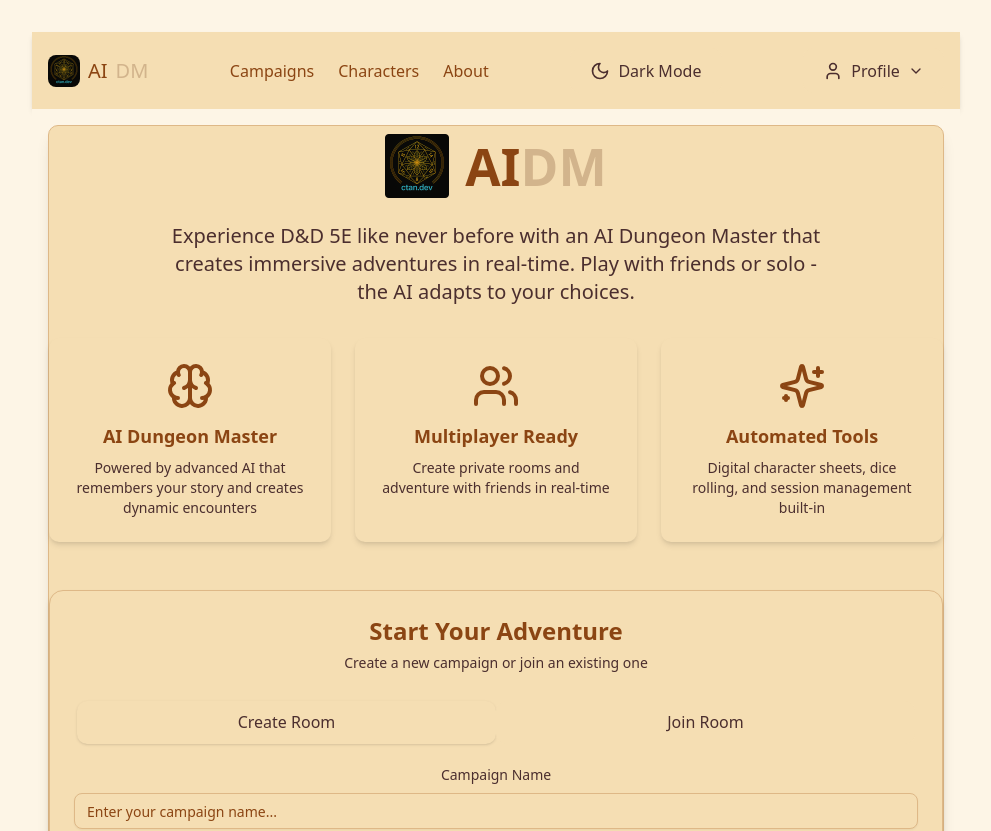
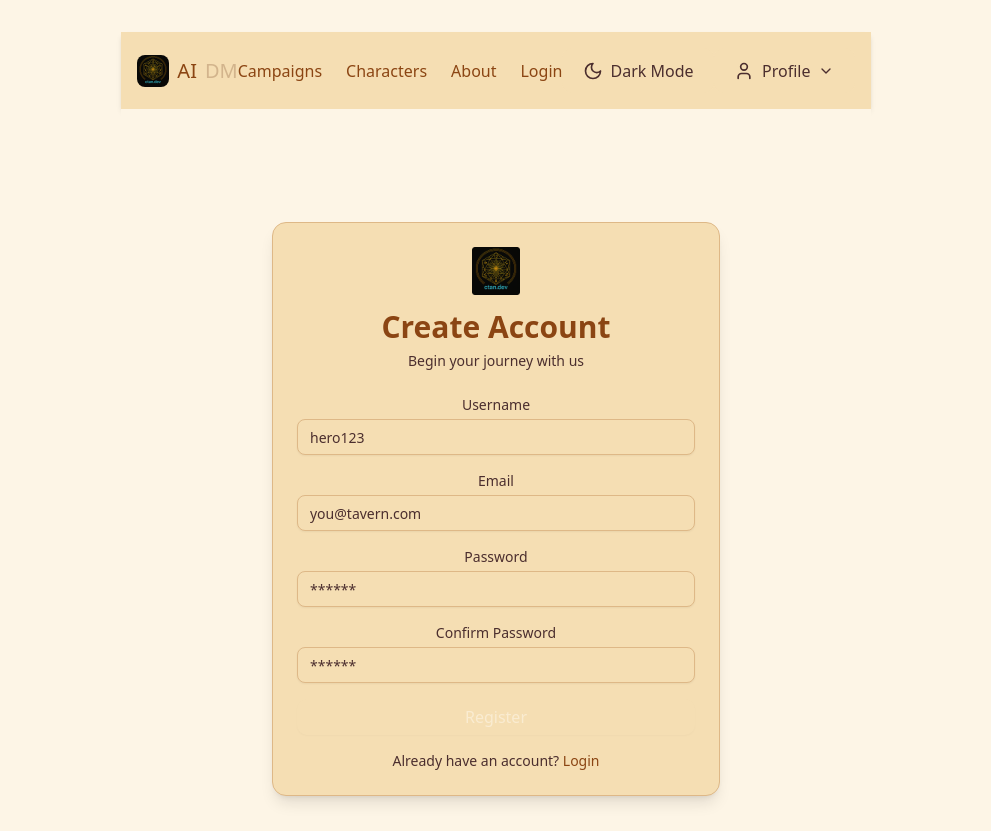
Before and after one commit to Cstannahill/ai-dnd, a React (Vite) app in the folder dnd-frontend/: page /register in a window 1280 px wide. Before the commit this address led to /. Shown: the top 831 px of the page, without its empty margins (144-1135 px from the left). Built offline with nearby package versions, Linux system fonts and the light colour scheme.

Commit message:
Add DnD themed login and register pages

```diff
--- a/dnd-frontend/src/App.tsx
+++ b/dnd-frontend/src/App.tsx
@@ -15,6 +15,8 @@ import { CharacterCreate } from "./pages/CharacterCreate";
 import { CharacterEdit } from "./pages/CharacterEdit";
 import { CharacterView } from "./pages/CharacterView";
 import { FineTuningDemo } from "./pages/FineTuningDemo";
+import { LoginPage } from "./pages/LoginPage";
+import { RegisterPage } from "./pages/RegisterPage";
 import "./App.css";
 import { Navbar } from "./components/ui/navbar";
 
@@ -49,6 +51,8 @@ function App() {
               element={<CharacterView />}
             />
             <Route path="/fine-tune" element={<FineTuningDemo />} />
+            <Route path="/login" element={<LoginPage />} />
+            <Route path="/register" element={<RegisterPage />} />
             <Route path="*" element={<Navigate to="/" replace />} />
           </Routes>
         </div>
--- a/dnd-frontend/src/components/ui/navbar.tsx
+++ b/dnd-frontend/src/components/ui/navbar.tsx
@@ -45,6 +45,9 @@ export function Navbar() {
           </Link>
           <Link to="/about" className="hover:text-primary">
             About
+          </Link>
+          <Link to="/login" className="hover:text-primary">
+            Login
           </Link>
         </div>
 
--- /dev/null
+++ b/dnd-frontend/src/pages/LoginPage.tsx
@@ -0,0 +1,71 @@
+import { useState } from "react";
+import { Link } from "react-router-dom";
+import { Button } from "../components/ui/button";
+import { Input } from "../components/ui/input";
+import {
+  Card,
+  CardContent,
+  CardHeader,
+  CardTitle,
+  CardDescription,
+} from "../components/ui/card";
+
+export function LoginPage() {
+  const [email, setEmail] = useState("");
+  const [password, setPassword] = useState("");
+  const [loading, setLoading] = useState(false);
+
+  const handleLogin = () => {
+    setLoading(true);
+    setTimeout(() => setLoading(false), 1000);
+  };
+
+  return (
+    <div className="min-h-screen flex items-center justify-center p-4 bg-background text-foreground">
+      <Card className="w-full max-w-md border border-border bg-card shadow-lg">
+        <CardHeader className="text-center">
+          <img src="/ctan-dnd-main.png" alt="logo" className="w-12 h-12 mx-auto mb-2" />
+          <CardTitle className="text-3xl text-primary">Welcome Back</CardTitle>
+          <CardDescription className="text-muted-foreground">
+            Log in to continue your adventure
+          </CardDescription>
+        </CardHeader>
+        <CardContent className="space-y-4">
+          <div>
+            <label className="block text-sm font-medium text-muted-foreground mb-1">Email</label>
+            <Input
+              type="email"
+              placeholder="you@tavern.com"
+              value={email}
+              onChange={(e) => setEmail(e.target.value)}
+              className="bg-card border border-border placeholder-muted-foreground"
+            />
+          </div>
+          <div>
+            <label className="block text-sm font-medium text-muted-foreground mb-1">Password</label>
+            <Input
+              type="password"
+              placeholder="******"
+              value={password}
+              onChange={(e) => setPassword(e.target.value)}
+              className="bg-card border border-border placeholder-muted-foreground"
+            />
+          </div>
+          <Button
+            onClick={handleLogin}
+            disabled={!email || !password || loading}
+            className="w-full bg-primary text-primary-foreground hover:bg-primary/90"
+          >
+            {loading ? "Logging in..." : "Enter"}
+          </Button>
+          <p className="text-sm text-center text-muted-foreground">
+            Don&apos;t have an account?{' '}
+            <Link to="/register" className="text-primary underline">
+              Register
+            </Link>
+          </p>
+        </CardContent>
+      </Card>
+    </div>
+  );
+}
--- /dev/null
+++ b/dnd-frontend/src/pages/RegisterPage.tsx
@@ -0,0 +1,97 @@
+import { useState } from "react";
+import { Link, useNavigate } from "react-router-dom";
+import { Button } from "../components/ui/button";
+import { Input } from "../components/ui/input";
+import {
+  Card,
+  CardContent,
+  CardHeader,
+  CardTitle,
+  CardDescription,
+} from "../components/ui/card";
+
+export function RegisterPage() {
+  const navigate = useNavigate();
+  const [username, setUsername] = useState("");
+  const [email, setEmail] = useState("");
+  const [password, setPassword] = useState("");
+  const [confirm, setConfirm] = useState("");
+  const [loading, setLoading] = useState(false);
+
+  const handleRegister = () => {
+    setLoading(true);
+    setTimeout(() => {
+      setLoading(false);
+      navigate("/login");
+    }, 1000);
+  };
+
+  return (
+    <div className="min-h-screen flex items-center justify-center p-4 bg-background text-foreground">
+      <Card className="w-full max-w-md border border-border bg-card shadow-lg">
+        <CardHeader className="text-center">
+          <img src="/ctan-dnd-main.png" alt="logo" className="w-12 h-12 mx-auto mb-2" />
+          <CardTitle className="text-3xl text-primary">Create Account</CardTitle>
+          <CardDescription className="text-muted-foreground">
+            Begin your journey with us
+          </CardDescription>
+        </CardHeader>
+        <CardContent className="space-y-4">
+          <div>
+            <label className="block text-sm font-medium text-muted-foreground mb-1">Username</label>
+            <Input
+              type="text"
+              placeholder="hero123"
+              value={username}
+              onChange={(e) => setUsername(e.target.value)}
+              className="bg-card border border-border placeholder-muted-foreground"
+            />
+          </div>
+          <div>
+            <label className="block text-sm font-medium text-muted-foreground mb-1">Email</label>
+            <Input
+              type="email"
+              placeholder="you@tavern.com"
+              value={email}
+              onChange={(e) => setEmail(e.target.value)}
+              className="bg-card border border-border placeholder-muted-foreground"
+            />
+          </div>
+          <div>
+            <label className="block text-sm font-medium text-muted-foreground mb-1">Password</label>
+            <Input
+              type="password"
+              placeholder="******"
+              value={password}
+              onChange={(e) => setPassword(e.target.value)}
+              className="bg-card border border-border placeholder-muted-foreground"
+            />
+          </div>
+          <div>
+            <label className="block text-sm font-medium text-muted-foreground mb-1">Confirm Password</label>
+            <Input
+              type="password"
+              placeholder="******"
+              value={confirm}
+              onChange={(e) => setConfirm(e.target.value)}
+              className="bg-card border border-border placeholder-muted-foreground"
+            />
+          </div>
+          <Button
+            onClick={handleRegister}
+            disabled={!username || !email || !password || password !== confirm || loading}
+            className="w-full bg-primary text-primary-foreground hover:bg-primary/90"
+          >
+            {loading ? "Registering..." : "Register"}
+          </Button>
+          <p className="text-sm text-center text-muted-foreground">
+            Already have an account?{' '}
+            <Link to="/login" className="text-primary underline">
+              Login
+            </Link>
+          </p>
+        </CardContent>
+      </Card>
+    </div>
+  );
+}
```
